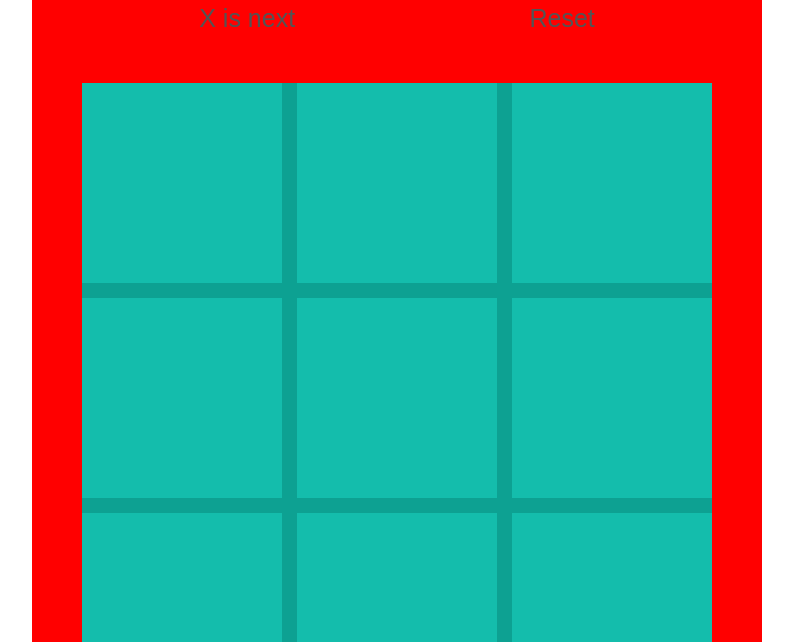
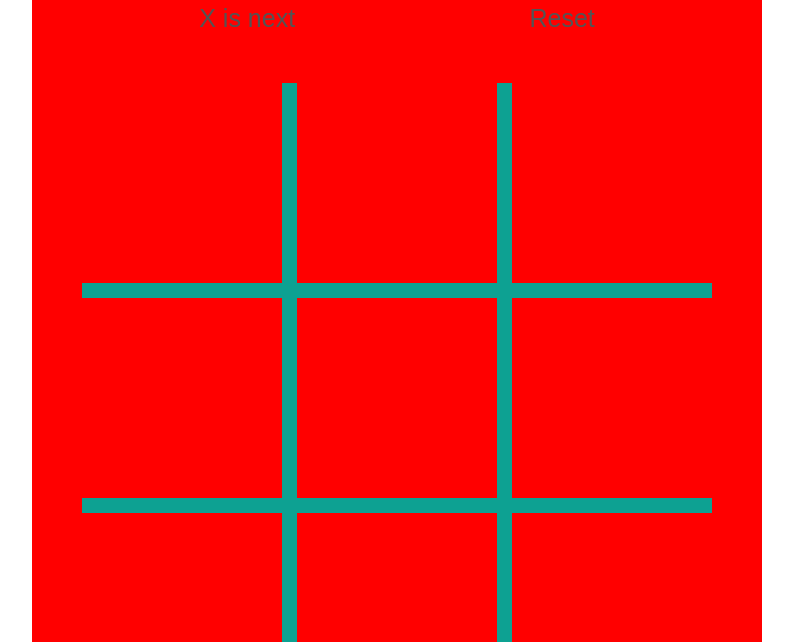
Before and after one commit to Chetan00X/Tic_Tac_Toe, a plain HTML site: page index.html in a window 1280 px wide. Shown: the part 158-800 px from the top of the page, without its empty margins (243-1036 px from the left). Drawn offline with Linux system fonts and the light colour scheme.

Commit message:
Changed game-cell colour to red

```diff
--- a/style.css
+++ b/style.css
@@ -53,7 +53,7 @@ body{
     justify-content: center;
     align-items: center;
     cursor: pointer;
-    background: #14BDAC;
+    background: #FF0000;
 }
 
 .x::before{
```
